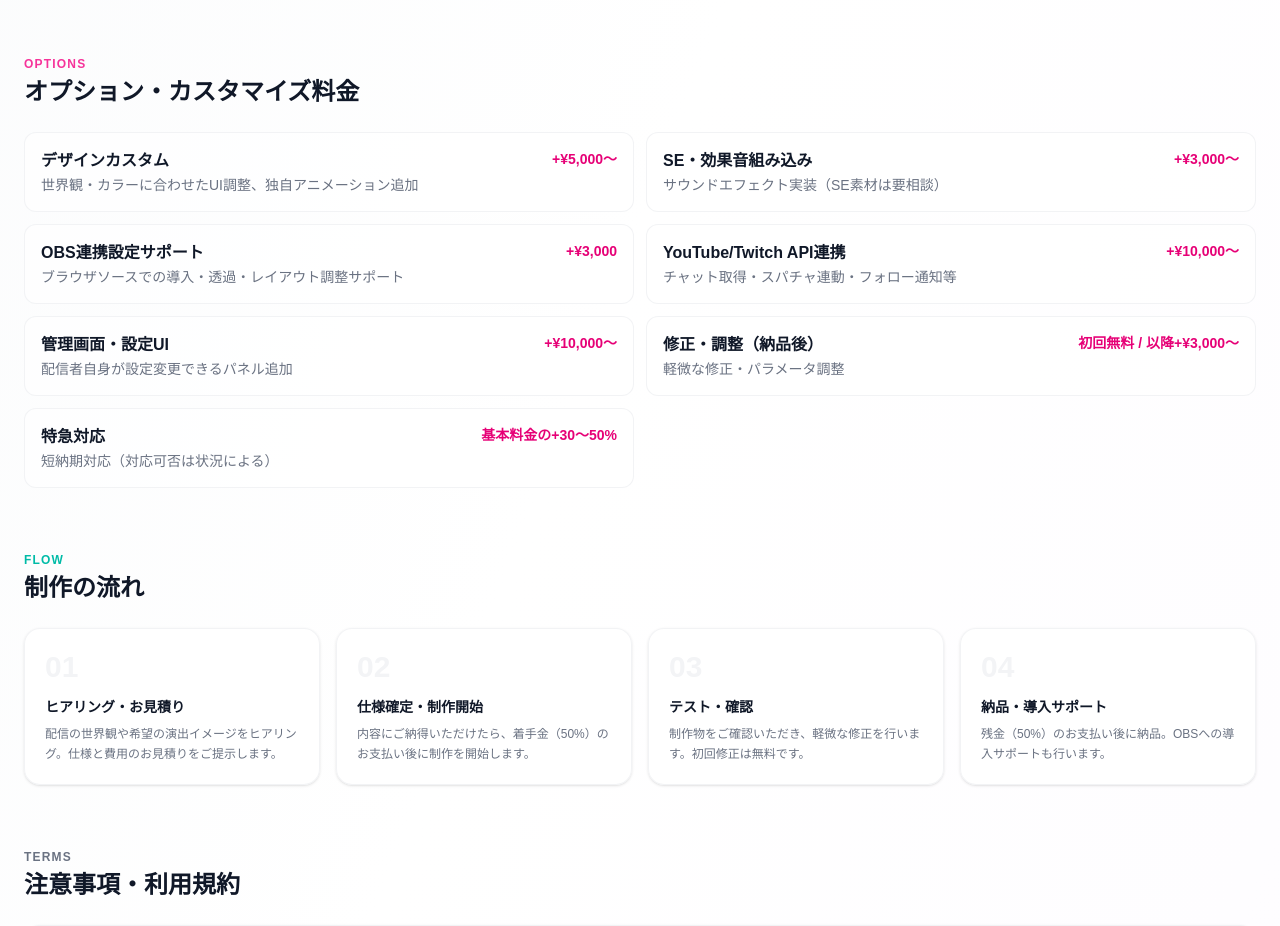
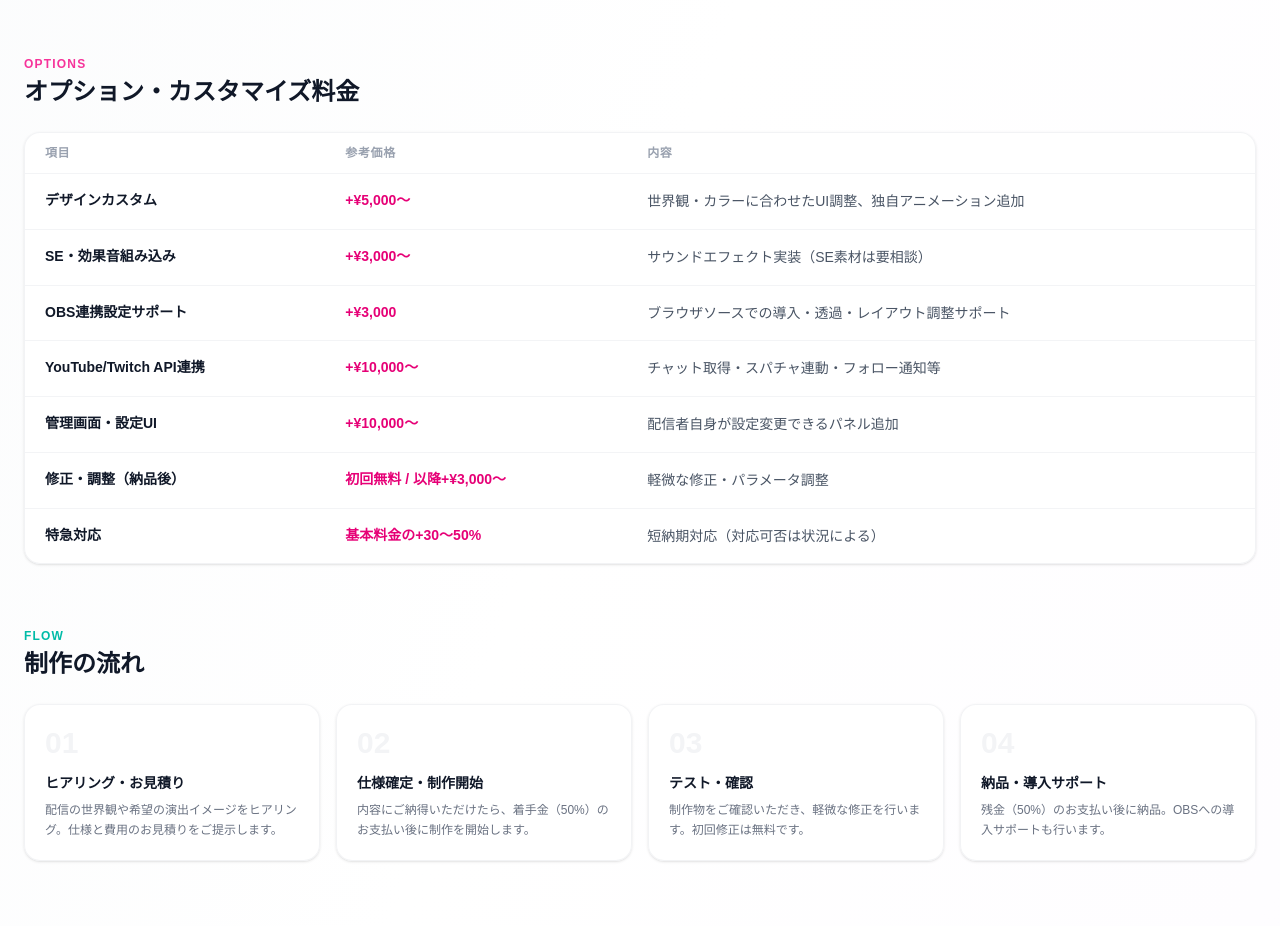
Before and after one commit to tsuki-lab/tsuki-lab-web-nextjs, a Next.js app: page /pricing in a window 1280 px wide. Shown: the part 1420-2346 px from the top of the page. Built offline with nearby package versions, Linux system fonts and the light colour scheme; no server answers.

Commit message:
refactor: Optionsセクションもテーブルレイアウトに変更
https://claude.ai/code/session_01R7uWsMT34W13o43Pz1kfRV

```diff
--- a/app/pricing/page.tsx
+++ b/app/pricing/page.tsx
@@ -322,24 +322,31 @@ export default function Pricing() {
           <h2 className="mb-6 text-xl font-bold text-gray-900 dark:text-white sm:text-2xl">
             オプション・カスタマイズ料金
           </h2>
-          <div className="grid grid-cols-1 gap-3 sm:grid-cols-2">
-            {OPTIONS_ITEMS.map((item, index) => (
-              <div
-                key={item.name}
-                className={`flex items-start gap-4 rounded-xl border border-gray-200/50 bg-white/60 p-4 dark:border-gray-800/50 dark:bg-gray-900/60 ${
-                  isMounted ? "animate-item-entrance" : "opacity-0"
-                }`}
-                style={isMounted ? { animationDelay: `${0.85 + index * 0.04}s` } : {}}
-              >
-                <div className="min-w-0 flex-1">
-                  <div className="font-semibold text-gray-900 dark:text-white">{item.name}</div>
-                  <div className="mt-0.5 text-sm text-gray-500 dark:text-gray-400">{item.description}</div>
-                </div>
-                <span className="shrink-0 text-sm font-bold text-pink-600 dark:text-pink-400 whitespace-nowrap">
-                  {item.price}
-                </span>
-              </div>
-            ))}
+          <div className="overflow-hidden rounded-2xl border border-gray-200/50 bg-white/80 shadow-sm backdrop-blur-sm dark:border-gray-800/50 dark:bg-gray-900/80">
+            <table className="w-full text-sm">
+              <thead>
+                <tr className="border-b border-gray-100 dark:border-gray-800">
+                  <th className="px-5 py-3 text-left text-xs font-semibold uppercase tracking-wider text-gray-400 dark:text-gray-500">項目</th>
+                  <th className="px-5 py-3 text-left text-xs font-semibold uppercase tracking-wider text-gray-400 dark:text-gray-500 whitespace-nowrap">参考価格</th>
+                  <th className="hidden px-5 py-3 text-left text-xs font-semibold uppercase tracking-wider text-gray-400 dark:text-gray-500 sm:table-cell">内容</th>
+                </tr>
+              </thead>
+              <tbody>
+                {OPTIONS_ITEMS.map((item, index) => (
+                  <tr
+                    key={item.name}
+                    className={index < OPTIONS_ITEMS.length - 1 ? "border-b border-gray-100 dark:border-gray-800" : ""}
+                  >
+                    <td className="px-5 py-4 align-top">
+                      <div className="font-semibold text-gray-900 dark:text-white">{item.name}</div>
+                      <div className="mt-1 text-xs leading-relaxed text-gray-500 dark:text-gray-400 sm:hidden">{item.description}</div>
+                    </td>
+                    <td className="px-5 py-4 align-top whitespace-nowrap font-bold text-pink-600 dark:text-pink-400">{item.price}</td>
+                    <td className="hidden px-5 py-4 align-top leading-relaxed text-gray-600 dark:text-gray-400 sm:table-cell">{item.description}</td>
+                  </tr>
+                ))}
+              </tbody>
+            </table>
           </div>
         </section>
 
```
